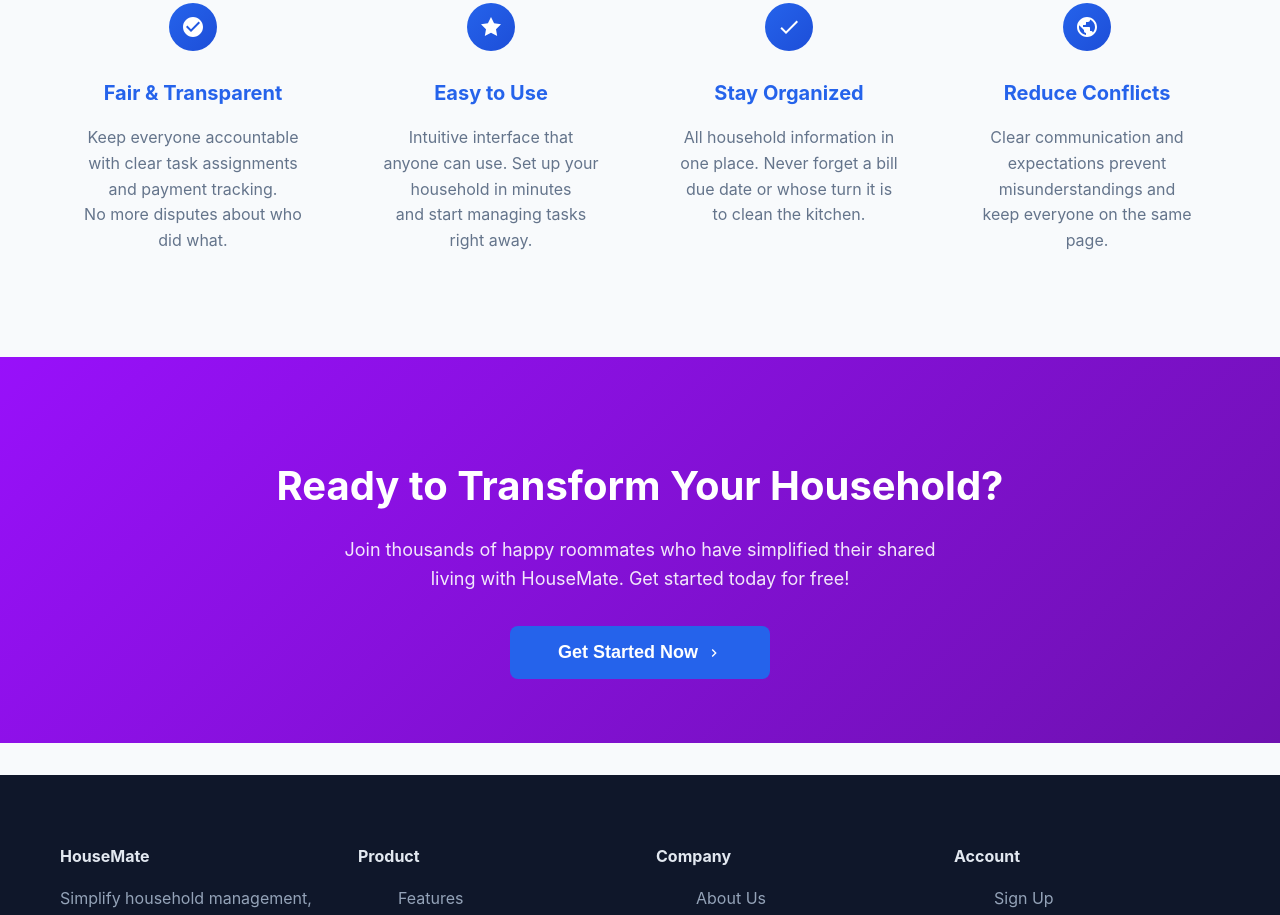
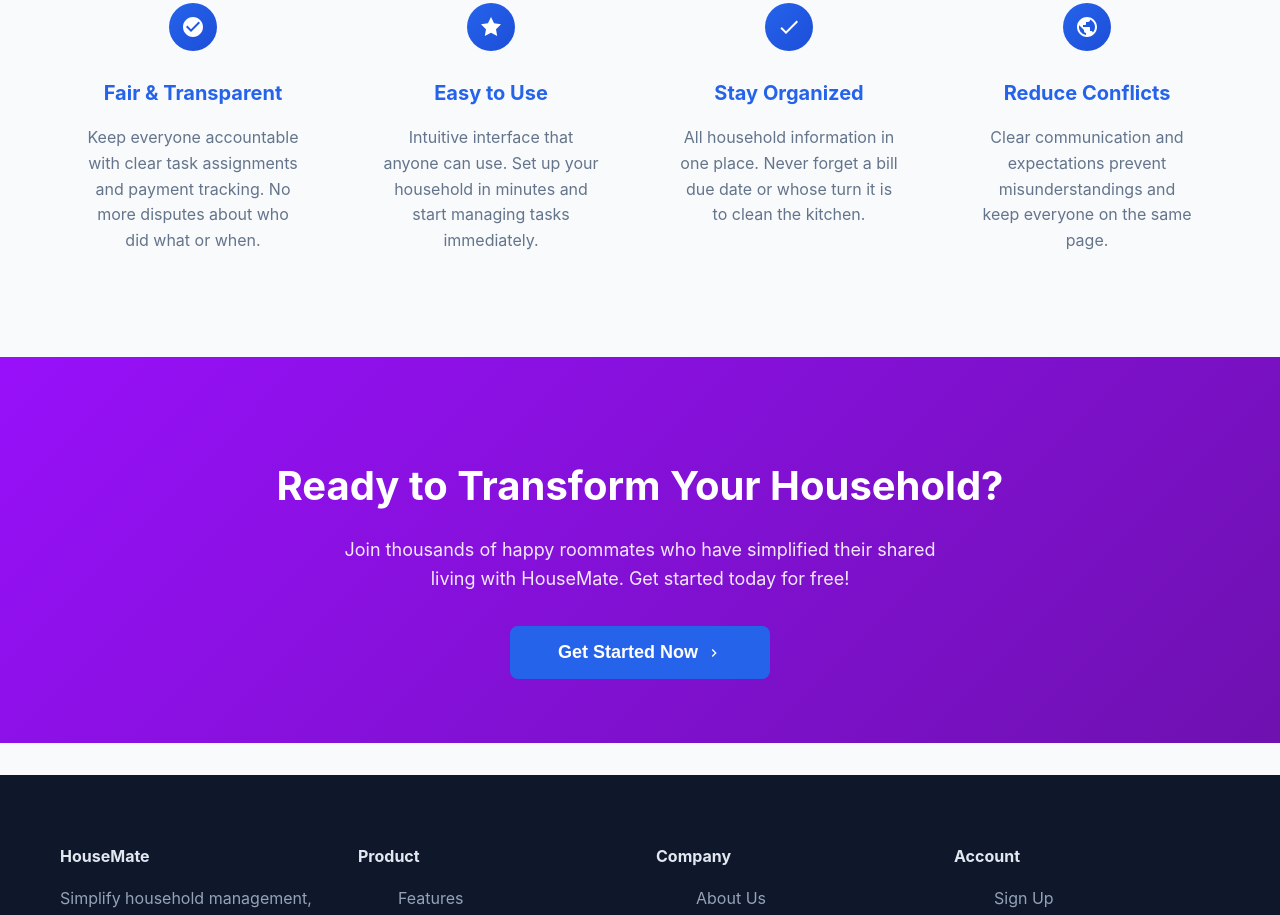
Before and after one commit to Dhiali/housemate, a React (Vite) app in the folder frontend/: page / in a window 1280 px wide. Shown: the part 1620-2535 px from the top of the page. Built offline with nearby package versions, Linux system fonts and the light colour scheme.

Commit message:
fix orphans

```diff
--- a/frontend/src/components/LandingPage.jsx
+++ b/frontend/src/components/LandingPage.jsx
@@ -96,7 +96,7 @@
                 </svg>
               </div>
               <h4>Fair & Transparent</h4>
-              <p>Keep everyone accountable with clear task assignments and payment tracking.<br/> No more disputes about who did what.</p>
+              <p>Keep everyone accountable with clear task assignments and payment tracking. No more disputes about who did what or when.</p>
             </div>
 
             <div className="benefit">
@@ -106,7 +106,7 @@
                 </svg>
               </div>
               <h4>Easy to Use</h4>
-              <p>Intuitive interface that anyone can use. Set up your household in minutes<br/> and start managing tasks right away.</p>
+              <p>Intuitive interface that anyone can use. Set up your household in minutes and start managing tasks immediately.</p>
             </div>
 
             <div className="benefit">
```
